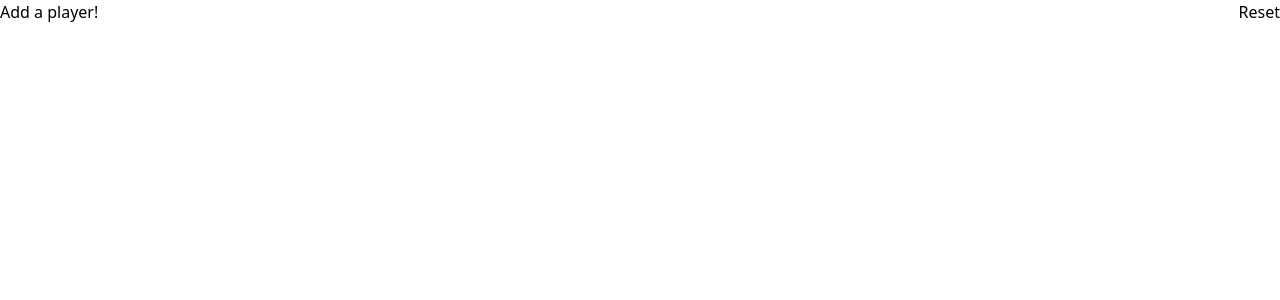
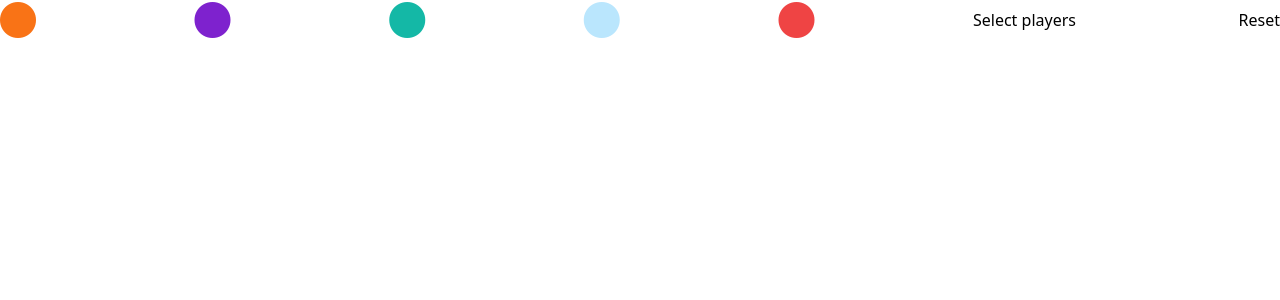
Before and after one commit to spiffytech/cryptid-companion, a Vue app: page / in a window 1280 px wide. Shown: the top 300 px of the page. Built offline with nearby package versions, Linux system fonts and the light colour scheme.

Commit message:
Player selection is now handled by clicking colored bubbles

```diff
--- a/src/App.vue
+++ b/src/App.vue
@@ -24,7 +24,7 @@ export interface PossibleClues {
   near_feature: ClueGroup;
 }
 export interface Player {
-  name: string;
+  color: string;
   clues: PossibleClues;
 }
 
@@ -41,17 +41,14 @@ watchEffect(() => console.log(clues.value?.on_terrain.values[0].status));
 
 <template>
   <div class="flex justify-between">
-    <AddPlayer
-      :players="players"
-      @add-player="(player) => players.push(player)"
-    />
+    <AddPlayer @add-player="(player) => players.push(player)" />
 
     <button type="button" @click="players = []">Reset</button>
   </div>
 
   <div class="flex gap-x-2">
     <label v-for="(player, index) in players">
-      {{ player.name }}
+      {{ player.color }}
       <input
         type="radio"
         name="player"
--- a/src/components/AddPlayer.vue
+++ b/src/components/AddPlayer.vue
@@ -1,9 +1,20 @@
 <script setup lang="ts">
+import { ref } from "vue";
+
 import type { Player, PossibleClues } from "../App.vue";
 
 const emit = defineEmits<{ (e: "add-player", player: Player): void }>();
 
-const addPlayer = () => {
+const availablePlayers = {
+  orange: "text-orange-500",
+  purple: "text-purple-700",
+  teal: "text-teal-500",
+  sky: "text-sky-200",
+  red: "text-red-500",
+} as const;
+type PlayerColors = (typeof availablePlayers)[keyof typeof availablePlayers];
+
+const addPlayer = (color: PlayerColors) => {
   const clues: PossibleClues = {
     on_terrain: {
       prefix: "On",
@@ -75,10 +86,35 @@ const addPlayer = () => {
     },
   };
 
-  emit("add-player", { name: "foo", clues });
+  emit("add-player", { color, clues });
 };
+
+const addPlayers = () => {
+  players.value.forEach((color) => addPlayer(color));
+};
+
+const players = ref<PlayerColors[]>([]);
 </script>
 
 <template>
-  <button type="button" @click="addPlayer">Add a player!</button>
+  <label v-for="(color, name) in availablePlayers" :key="name">
+    <span
+      class="w-8 h-8 inline-block text-4xl"
+      :class="color"
+      :alt="name"
+      aria-hidden
+    >
+      <i v-if="players.includes(color)" class="bi-check-circle-fill" />
+      <i v-else class="bi-circle-fill" />
+    </span>
+    <input
+      type="checkbox"
+      :value="color"
+      v-model="players"
+      name="players"
+      class="hidden"
+    />
+  </label>
+
+  <button type="submit" @click.prevent="addPlayers">Select players</button>
 </template>
```
